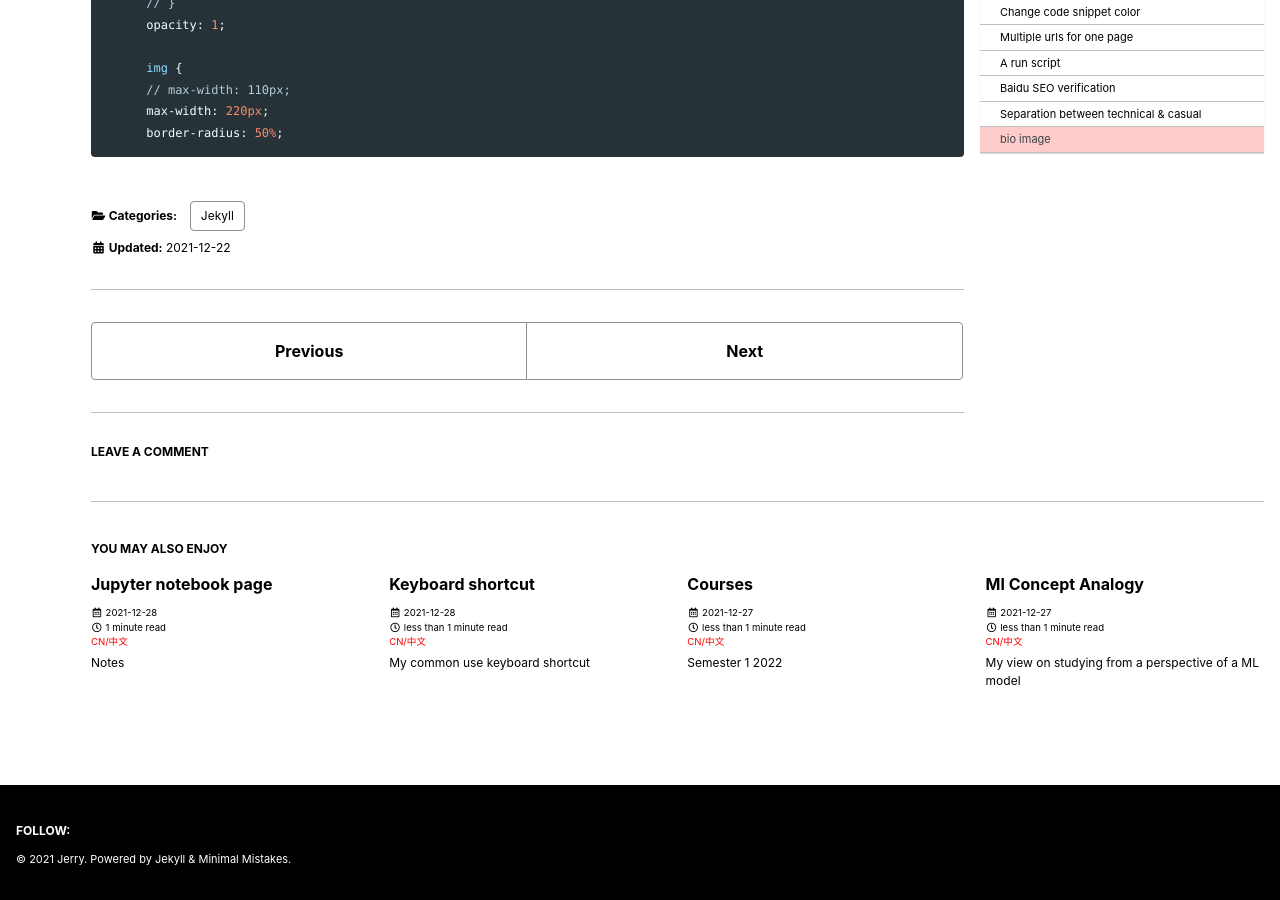
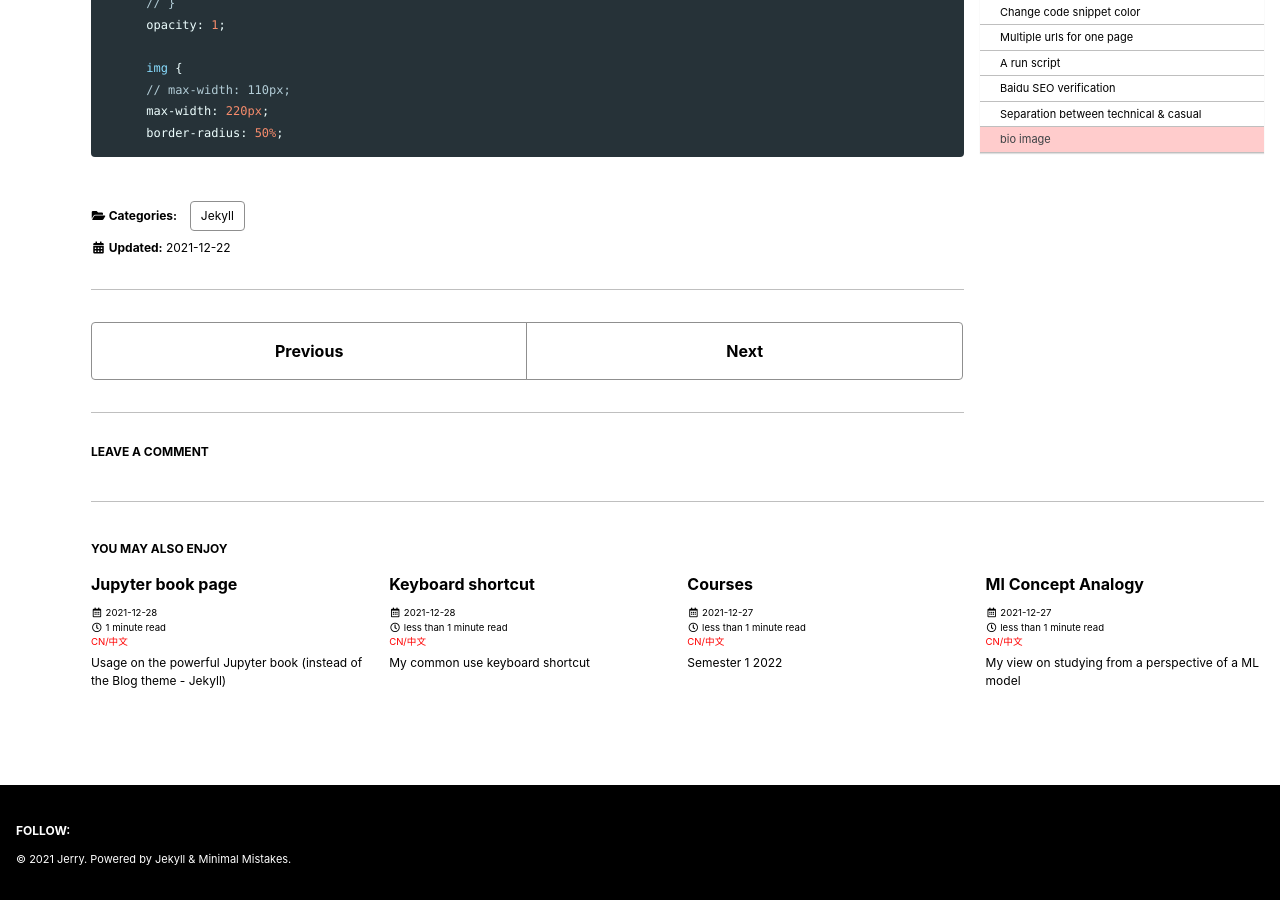
Before and after one commit to postsent/postsent.github.io, a Jekyll site: the page built from _posts/jeykll/2021-12-11-Jekyll-custom.md, in a window 1280 px wide and 900 px high, scrolled down 8212 px. Built offline with Jekyll 4.4.1, drawn with Linux system fonts in a browser that asks for light colours; cached includes are drawn as plain includes; emoji names are drawn with the system emoji font; comment, search, counter and statistics services are not loaded.

Commit message:
add jupyter book post

```diff
--- a/_posts/jeykll/2021-12-28-jupyter-book.md
+++ b/_posts/jeykll/2021-12-28-jupyter-book.md
@@ -1,11 +1,10 @@
 ---
-title: Jupyter notebook page
+title: Jupyter book page
 date: 2021-12-28
 categories:
   - Jekyll
-toc: true
-toc_sticky: true
 last_modified_at: 2021-12-28
+excerpt: Usage on the powerful Jupyter book (instead of the Blog theme - Jekyll)
 ---
 
 # Notes
```
Also changed, not shown: _posts/jeykll/2021-12-11-Jekyll-custom.md (+1 -2 lines), _posts/jeykll/2021-12-12-Jekyll-exp.md (+1 -0 lines).
